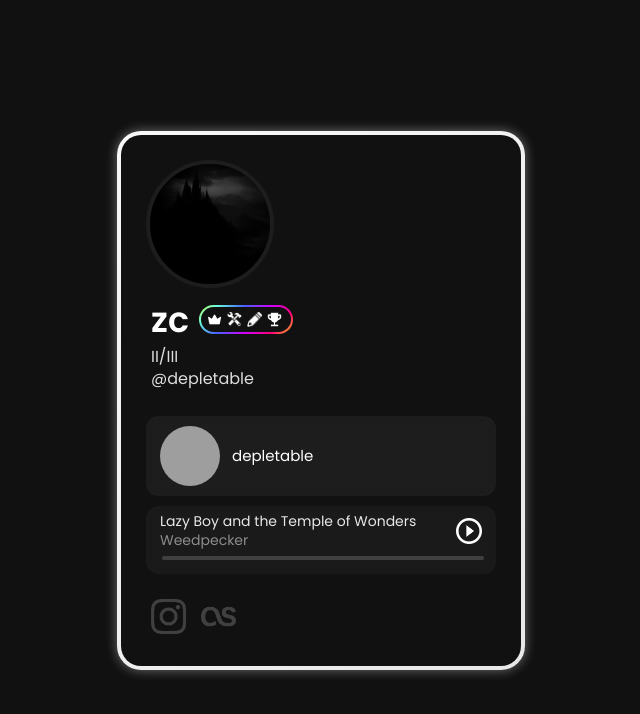
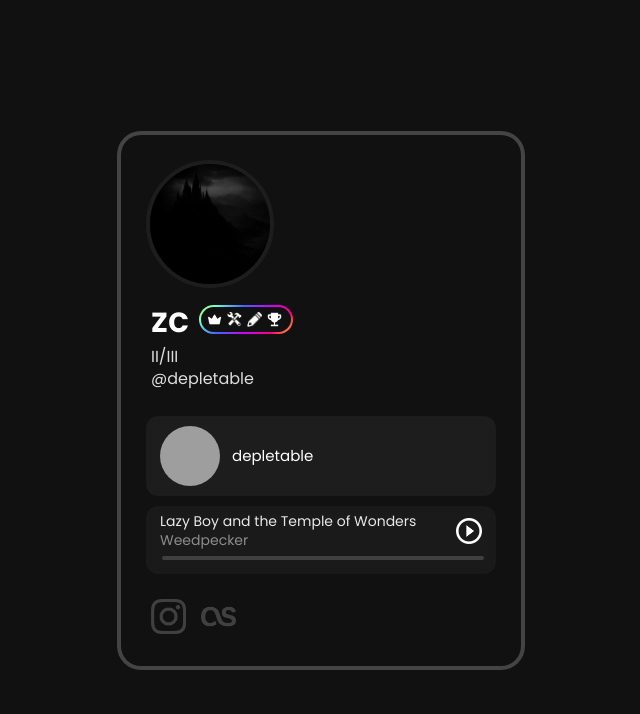
Before and after one commit to depletable/crdd, a plain HTML site: page index.html in a window 1280 px wide. Shown: the whole page, without its empty margins (319-959 px from the left). Drawn offline with Linux system fonts and the light colour scheme; grey boxes are pictures that could not be loaded.

Commit message:
Update outer gradient index.html

```diff
--- a/index.html
+++ b/index.html
@@ -21,11 +21,11 @@
  .card-wrapper {
  padding: 4px;
  border-radius: 24px;
- background: linear-gradient(135deg, #ffffff, #dddddd); /* gradient border */
+ background: linear-gradient(135deg, #444444, #444444); /* gradient border */
  background-size: 200% 200%;
  animation: borderScroll 3s ease-in-out infinite alternate;
  display: inline-block;
- box-shadow: 0 0 12px rgba(255, 255, 255, 0.4);
+ box-shadow: 0 0 12px rgba(255, 255, 255, 0);
  transition: transform 0.2s ease;
  transform-style: preserve-3d;
  will-change: transform;
```
